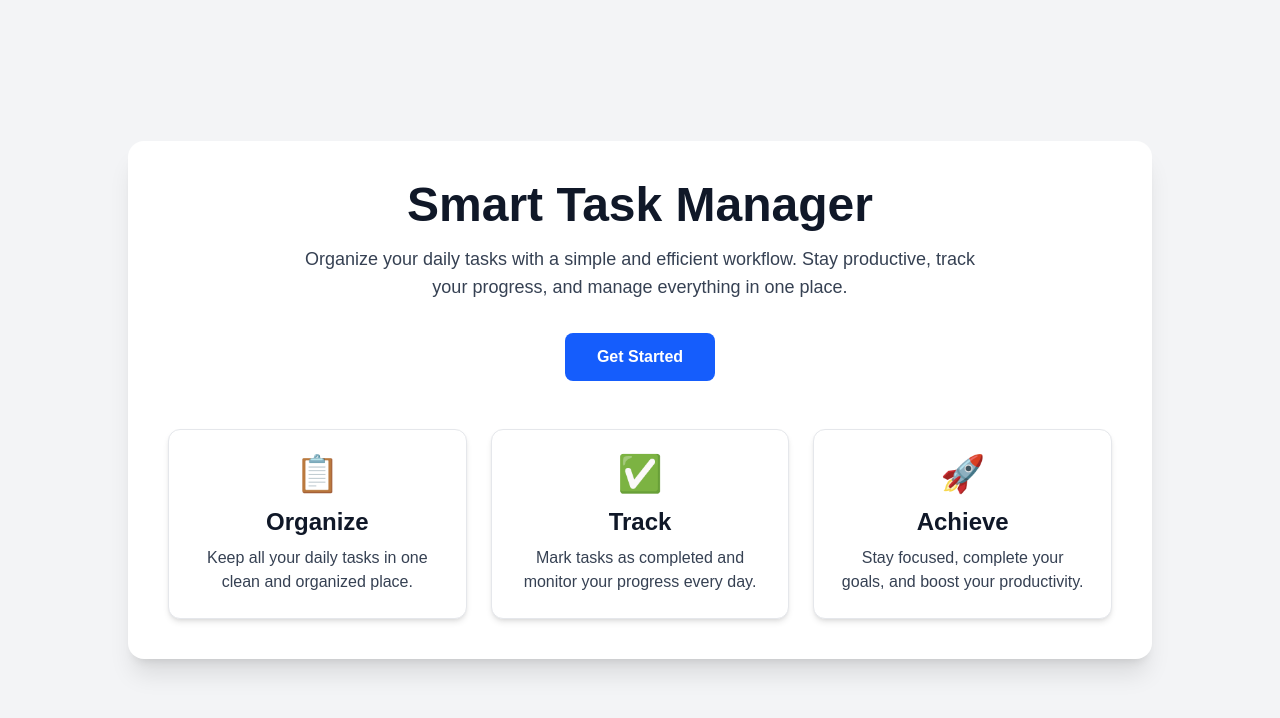
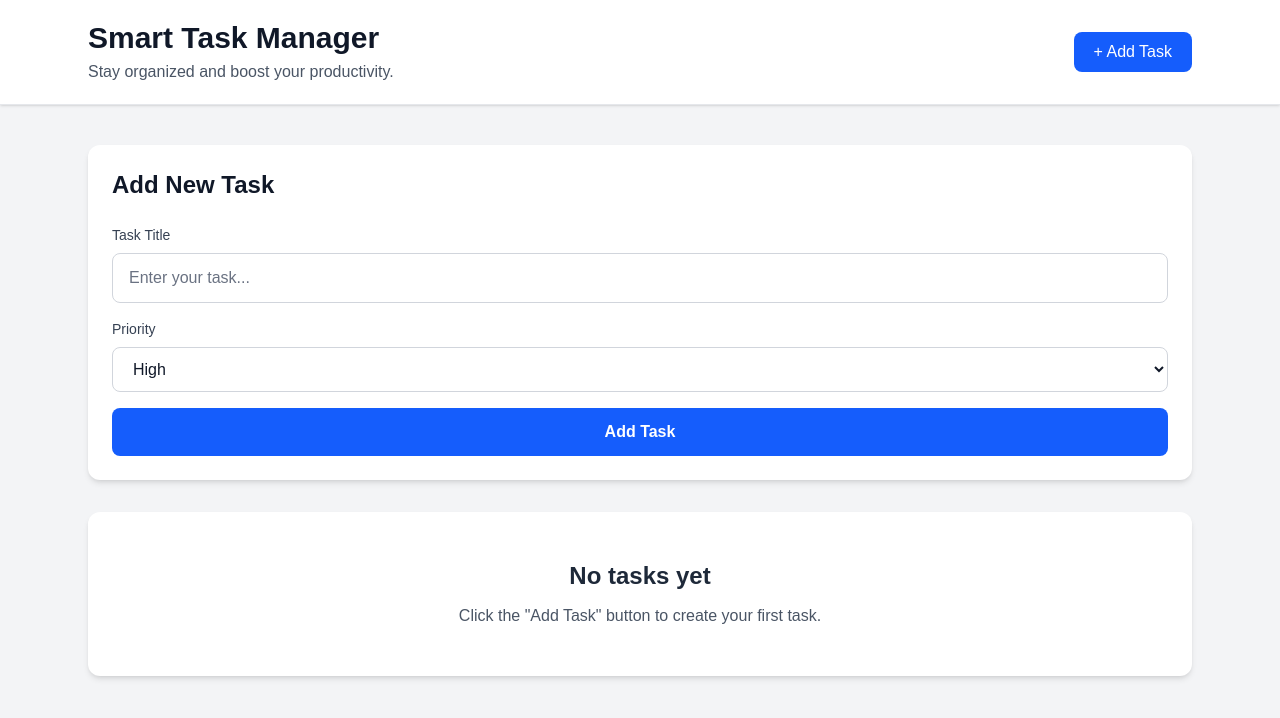
Before and after one commit to Maheenjawad31/smart-task-manager, a Next.js app: page / in a window 1280 px wide. Shown: the top 718 px of the page. Built offline with nearby package versions, Linux system fonts and the light colour scheme.

Commit message:
feat: add task form and project structure

```diff
--- a/app/page.tsx
+++ b/app/page.tsx
@@ -1,50 +1,22 @@
+import Header from "@/components/Header";
+import TaskForm from "@/components/TaskForm";
+
 export default function Home() {
   return (
-    <main className="min-h-screen bg-gray-100 flex items-center justify-center px-6 py-10">
-      <div className="max-w-5xl w-full bg-white rounded-2xl shadow-xl p-10 text-center">
-        <h1 className="text-5xl font-bold text-gray-900 mb-4">
-          Smart Task Manager
-        </h1>
+    <main className="min-h-screen bg-gray-100">
+      <Header />
 
-        <p className="text-lg text-gray-700 max-w-2xl mx-auto mb-8">
-          Organize your daily tasks with a simple and efficient workflow.
-          Stay productive, track your progress, and manage everything in one place.
-        </p>
+      <div className="max-w-6xl mx-auto px-6 py-10">
+  <TaskForm />
 
-        <button className="bg-blue-600 hover:bg-blue-700 text-white font-semibold px-8 py-3 rounded-lg transition duration-300">
-          Get Started
-        </button>
+  <div className="bg-white rounded-xl shadow-md p-12 text-center">
+    <h2 className="text-2xl font-semibold text-gray-800">
+      No tasks yet
+    </h2>
 
-        <div className="grid grid-cols-1 md:grid-cols-3 gap-6 mt-12">
-          <div className="bg-white border border-gray-200 rounded-xl shadow-md p-6">
-            <div className="text-4xl mb-3">📋</div>
-            <h2 className="text-2xl font-bold text-gray-900 mb-2">
-              Organize
-            </h2>
-            <p className="text-gray-700">
-              Keep all your daily tasks in one clean and organized place.
-            </p>
-          </div>
-
-          <div className="bg-white border border-gray-200 rounded-xl shadow-md p-6">
-            <div className="text-4xl mb-3">✅</div>
-            <h2 className="text-2xl font-bold text-gray-900 mb-2">
-              Track
-            </h2>
-            <p className="text-gray-700">
-              Mark tasks as completed and monitor your progress every day.
-            </p>
-          </div>
-
-          <div className="bg-white border border-gray-200 rounded-xl shadow-md p-6">
-            <div className="text-4xl mb-3">🚀</div>
-            <h2 className="text-2xl font-bold text-gray-900 mb-2">
-              Achieve
-            </h2>
-            <p className="text-gray-700">
-              Stay focused, complete your goals, and boost your productivity.
-            </p>
-          </div>
+          <p className="text-gray-600 mt-3">
+            Click the "Add Task" button to create your first task.
+          </p>
         </div>
       </div>
     </main>
--- /dev/null
+++ b/components/Header.tsx
@@ -0,0 +1,20 @@
+export default function Header() {
+    return (
+      <header className="bg-white shadow-sm border-b border-gray-200">
+        <div className="max-w-6xl mx-auto px-6 py-5 flex items-center justify-between">
+          <div>
+            <h1 className="text-3xl font-bold text-gray-900">
+              Smart Task Manager
+            </h1>
+            <p className="text-gray-600 mt-1">
+              Stay organized and boost your productivity.
+            </p>
+          </div>
+
+          <button className="bg-blue-600 hover:bg-blue-700 text-white font-medium px-5 py-2 rounded-lg transition">
+            + Add Task
+          </button>
+        </div>
+      </header>
+    );
+  }
--- /dev/null
+++ b/components/TaskForm.tsx
@@ -0,0 +1,42 @@
+export default function TaskForm() {
+    return (
+      <div className="bg-white rounded-xl shadow-md p-6 mb-8">
+        <h2 className="text-2xl font-semibold text-gray-900 mb-6">
+          Add New Task
+        </h2>
+
+        <form className="space-y-4">
+          <div>
+            <label className="block text-sm font-medium text-gray-700 mb-2">
+              Task Title
+            </label>
+
+            <input
+  type="text"
+  placeholder="Enter your task..."
+  className="w-full border border-gray-300 rounded-lg px-4 py-3 text-gray-900 placeholder:text-gray-500 bg-white focus:outline-none focus:ring-2 focus:ring-blue-500"
+/>
+          </div>
+
+          <div>
+            <label className="block text-sm font-medium text-gray-700 mb-2">
+              Priority
+            </label>
+
+            <select className="w-full border border-gray-300 rounded-lg px-4 py-3 text-gray-900 bg-white focus:outline-none focus:ring-2 focus:ring-blue-500">
+              <option>High</option>
+              <option>Medium</option>
+              <option>Low</option>
+            </select>
+          </div>
+
+          <button
+            type="button"
+            className="w-full bg-blue-600 hover:bg-blue-700 text-white py-3 rounded-lg font-semibold transition"
+          >
+            Add Task
+          </button>
+        </form>
+      </div>
+    );
+  }
```
